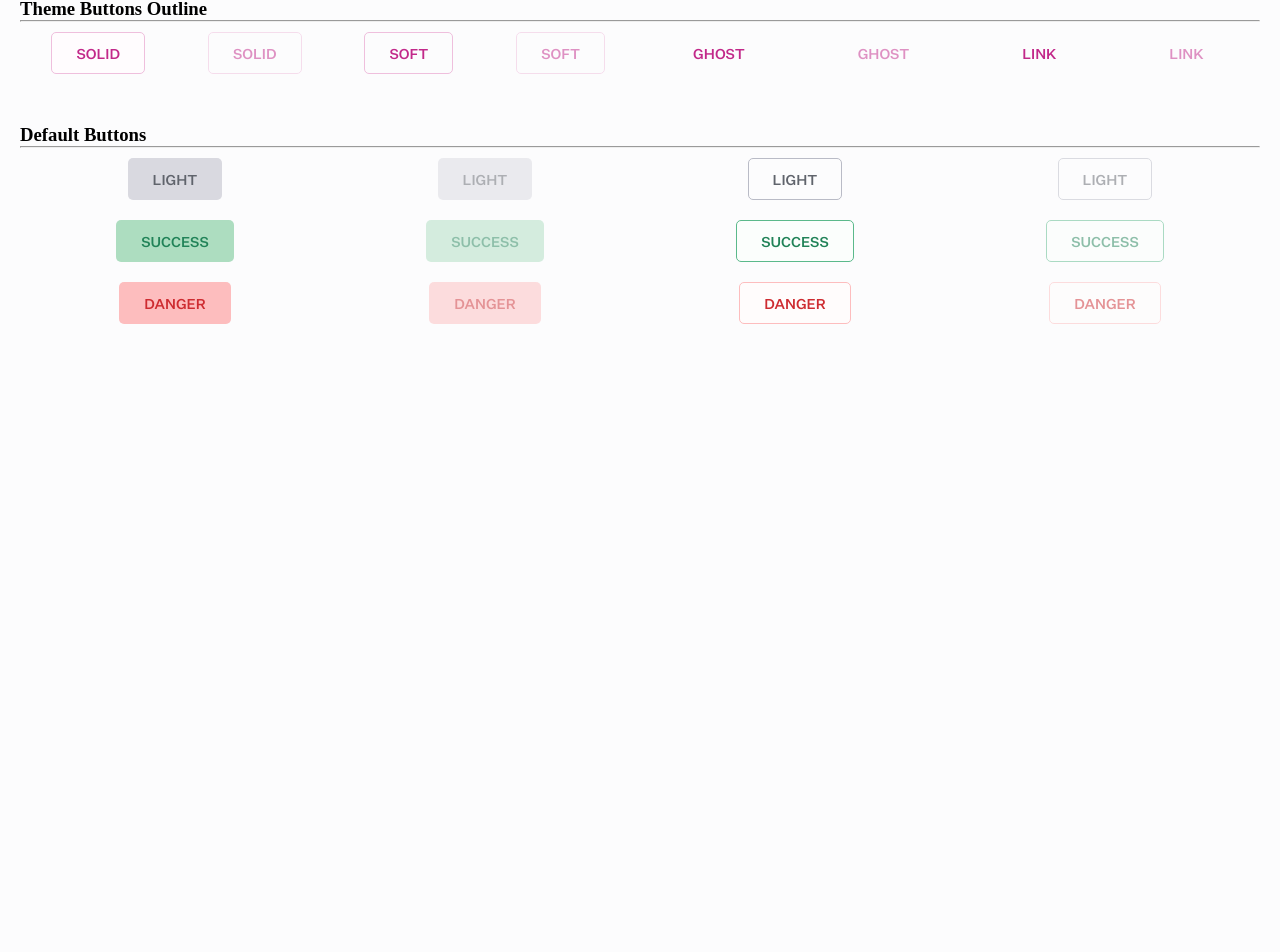
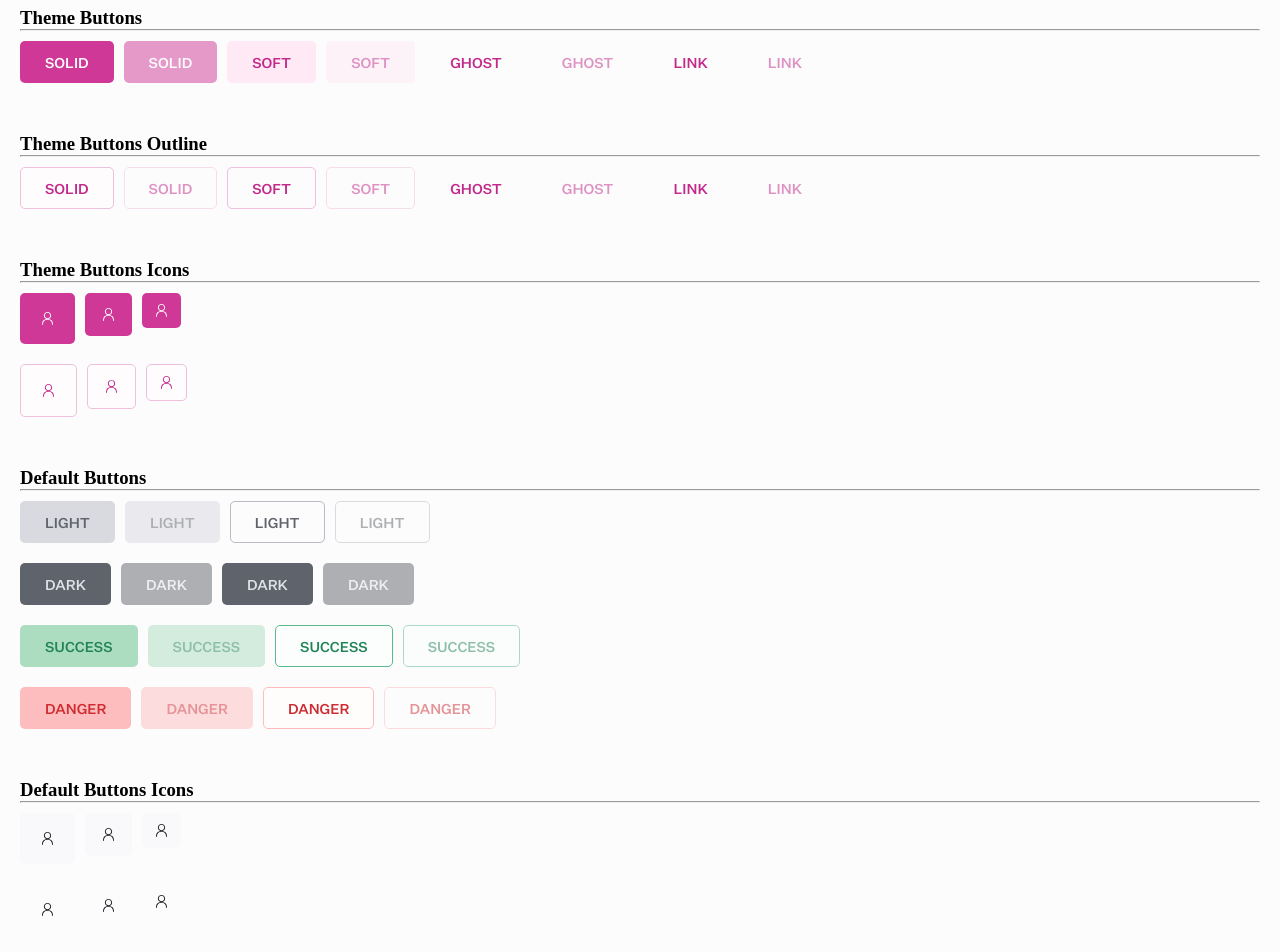
Before and after one commit to ewmapp/react-development, a Next.js app: page / in a window 1280 px wide. Shown: the part 128-1080 px from the top of the page. Before the commit the page ends 800 px from the top, so only its background shows below. Built offline with nearby package versions, Linux system fonts and the light colour scheme.

Commit message:
Update tests

```diff
--- a/src/pages/index.tsx
+++ b/src/pages/index.tsx
@@ -4,33 +4,29 @@ import Head from 'next/head'
 import { Box } from '../../packages/react/components/box/Box'
 import { Container } from '../../packages/react/components/container/Container'
 import { Button } from '../../packages/react/components/button/Button'
-import { ArrowLeftIcon, ArrowRightIcon } from '@radix-ui/react-icons'
-
-/* const icone = () => {
-  return (
-    <svg
-      width="15"
-      height="15"
-      viewBox="0 0 15 15"
-      fill="none"
-      xmlns="http://www.w3.org/2000/svg"
-    >
-      <path
-        d="M8.14645 3.14645C8.34171 2.95118 8.65829 2.95118 8.85355 3.14645L12.8536 7.14645C13.0488 7.34171 13.0488 7.65829 12.8536 7.85355L8.85355 11.8536C8.65829 12.0488 8.34171 12.0488 8.14645 11.8536C7.95118 11.6583 7.95118 11.3417 8.14645 11.1464L11.2929 8H2.5C2.22386 8 2 7.77614 2 7.5C2 7.22386 2.22386 7 2.5 7H11.2929L8.14645 3.85355C7.95118 3.65829 7.95118 3.34171 8.14645 3.14645Z"
-        fill="currentColor"
-        fillRule="evenodd"
-        clipRule="evenodd"
-      ></path>
-    </svg>
-  )
-} */
+import { IconButton } from '../../packages/react/components/iconButton/IconButton'
+import { SunIcon, PersonIcon } from '@radix-ui/react-icons'
+import { useTheme } from 'next-themes'
 
 export default function Home() {
+  const { theme, setTheme } = useTheme()
   return (
     <Box>
       <Head>
         <title>My page title</title>
       </Head>
+
+      <Container css={{ padding: 50 }}>
+        <IconButton
+          variant="ghost"
+          size="sm"
+          onClick={() =>
+            theme === 'dark' ? setTheme('light') : setTheme('dark')
+          }
+        >
+          <SunIcon />
+        </IconButton>
+      </Container>
 
       <Container>
         <h3>Theme Buttons</h3>
@@ -41,8 +37,8 @@ export default function Home() {
         css={{
           display: 'flex',
           flexDirection: 'row',
-          justifyContent: 'space-around',
           padding: '10px 20px',
+          '& > * + *': { marginLeft: '10px' },
         }}
       >
         <Button variant="solid">SOLID</Button>
@@ -72,8 +68,8 @@ export default function Home() {
         css={{
           display: 'flex',
           flexDirection: 'row',
-          justifyContent: 'space-around',
           padding: '10px 20px',
+          '& > * + *': { marginLeft: '10px' },
         }}
       >
         <Button variant="solid" outlined>
@@ -101,6 +97,53 @@ export default function Home() {
       </Container>
 
       <Container css={{ marginTop: 40 }}>
+        <h3>Theme Buttons Icons</h3>
+        <hr />
+      </Container>
+
+      <Container
+        css={{
+          display: 'flex',
+          flexDirection: 'row',
+          padding: '10px 20px',
+          '& > * + *': { marginLeft: '10px' },
+        }}
+      >
+        <IconButton size="lg">
+          <PersonIcon />
+        </IconButton>
+
+        <IconButton size="md">
+          <PersonIcon />
+        </IconButton>
+
+        <IconButton size="sm">
+          <PersonIcon />
+        </IconButton>
+      </Container>
+
+      <Container
+        css={{
+          display: 'flex',
+          flexDirection: 'row',
+          padding: '10px 20px',
+          '& > * + *': { marginLeft: '10px' },
+        }}
+      >
+        <IconButton size="lg" outlined>
+          <PersonIcon />
+        </IconButton>
+
+        <IconButton size="md" outlined>
+          <PersonIcon />
+        </IconButton>
+
+        <IconButton size="sm" outlined>
+          <PersonIcon />
+        </IconButton>
+      </Container>
+
+      <Container css={{ marginTop: 40 }}>
         <h3>Default Buttons</h3>
         <hr />
       </Container>
@@ -109,8 +152,8 @@ export default function Home() {
         css={{
           display: 'flex',
           flexDirection: 'row',
-          justifyContent: 'space-around',
           padding: '10px 20px',
+          '& > * + *': { marginLeft: '10px' },
         }}
       >
         <Button variant="light">LIGHT</Button>
@@ -129,8 +172,28 @@ export default function Home() {
         css={{
           display: 'flex',
           flexDirection: 'row',
-          justifyContent: 'space-around',
           padding: '10px 20px',
+          '& > * + *': { marginLeft: '10px' },
+        }}
+      >
+        <Button variant="dark">DARK</Button>
+        <Button variant="dark" disabled>
+          DARK
+        </Button>
+        <Button variant="dark" outlined>
+          DARK
+        </Button>
+        <Button variant="dark" outlined disabled>
+          DARK
+        </Button>
+      </Container>
+
+      <Container
+        css={{
+          display: 'flex',
+          flexDirection: 'row',
+          padding: '10px 20px',
+          '& > * + *': { marginLeft: '10px' },
         }}
       >
         <Button variant="success">SUCCESS</Button>
@@ -149,8 +212,8 @@ export default function Home() {
         css={{
           display: 'flex',
           flexDirection: 'row',
-          justifyContent: 'space-around',
           padding: '10px 20px',
+          '& > * + *': { marginLeft: '10px' },
         }}
       >
         <Button variant="danger">DANGER</Button>
@@ -164,6 +227,54 @@ export default function Home() {
           DANGER
         </Button>
       </Container>
+
+      <Container css={{ marginTop: 40 }}>
+        <h3>Default Buttons Icons</h3>
+        <hr />
+      </Container>
+
+      <Container
+        css={{
+          display: 'flex',
+          flexDirection: 'row',
+          padding: '10px 20px',
+          '& > * + *': { marginLeft: '10px' },
+        }}
+      >
+        <IconButton size="lg" variant="soft">
+          <PersonIcon />
+        </IconButton>
+
+        <IconButton size="md" variant="soft">
+          <PersonIcon />
+        </IconButton>
+
+        <IconButton size="sm" variant="soft">
+          <PersonIcon />
+        </IconButton>
+      </Container>
+
+      <Container
+        css={{
+          display: 'flex',
+          flexDirection: 'row',
+          padding: '10px 20px',
+          marginBottom: 100,
+          '& > * + *': { marginLeft: '10px' },
+        }}
+      >
+        <IconButton size="lg" variant="ghost">
+          <PersonIcon />
+        </IconButton>
+
+        <IconButton size="md" variant="ghost">
+          <PersonIcon />
+        </IconButton>
+
+        <IconButton size="sm" variant="ghost">
+          <PersonIcon />
+        </IconButton>
+      </Container>
     </Box>
   )
 }
```
